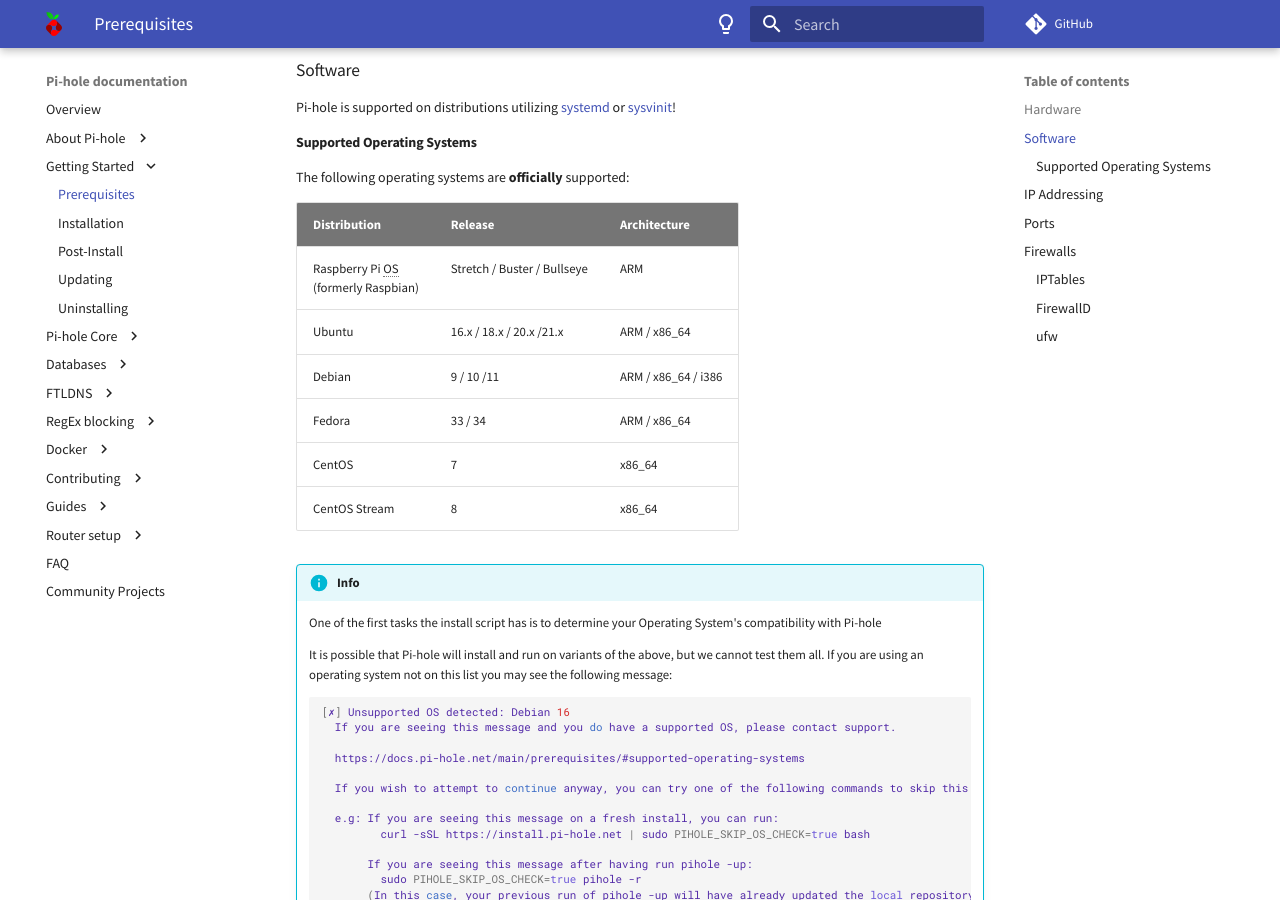
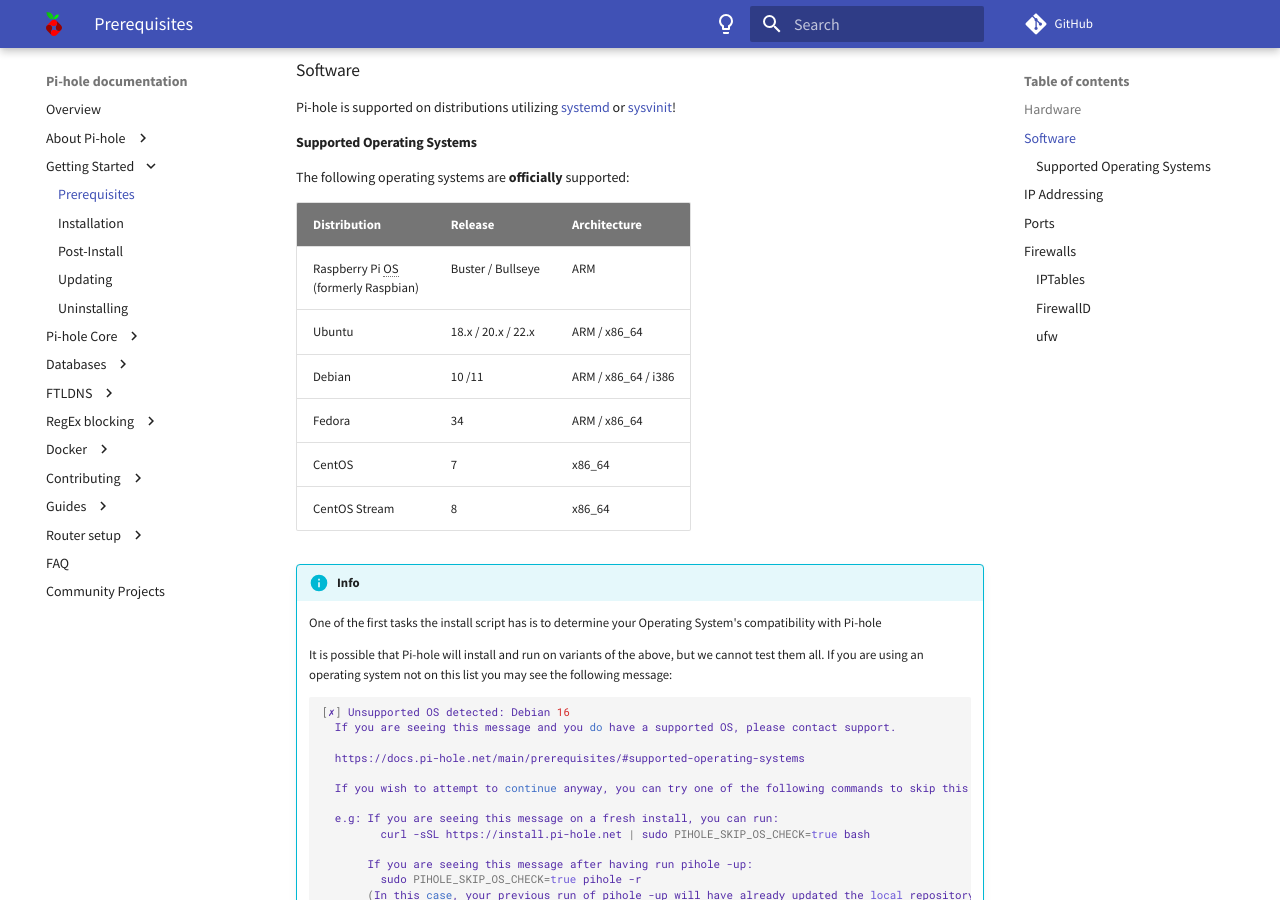
Before and after one commit to pi-hole/docs, an MkDocs documentation site: the page built from docs/main/prerequisites.md, in a window 1280 px wide and 900 px high, scrolled down 321 px. Built offline with MkDocs 1.6.1 and Material for MkDocs 9.7.7, drawn with Linux system fonts in a browser that asks for light colours; comment, search, counter and statistics services are not loaded.

Commit message:
Remove EOL OS
Signed-off-by: Christian König <ckoenig@posteo.de>

```diff
--- a/docs/main/prerequisites.md
+++ b/docs/main/prerequisites.md
@@ -24,10 +24,10 @@
 
 | Distribution | Release          | Architecture        |
 | ------------ | ---------------- | ------------------- |
-| Raspberry Pi OS <br>(formerly Raspbian)     | Stretch / Buster / Bullseye | ARM                 |
-| Ubuntu       | 16.x / 18.x / 20.x /21.x     | ARM / x86_64        |
-| Debian       | 9 / 10 /11          | ARM / x86_64 / i386 |
-| Fedora       | 33 / 34          | ARM / x86_64        |
+| Raspberry Pi OS <br>(formerly Raspbian)     | Buster / Bullseye | ARM                 |
+| Ubuntu       | 18.x / 20.x / 22.x     | ARM / x86_64        |
+| Debian       | 10 /11          | ARM / x86_64 / i386 |
+| Fedora       | 34          | ARM / x86_64        |
 | CentOS       | 7                | x86_64              |
 | CentOS Stream | 8            | x86_64              |
 
```
